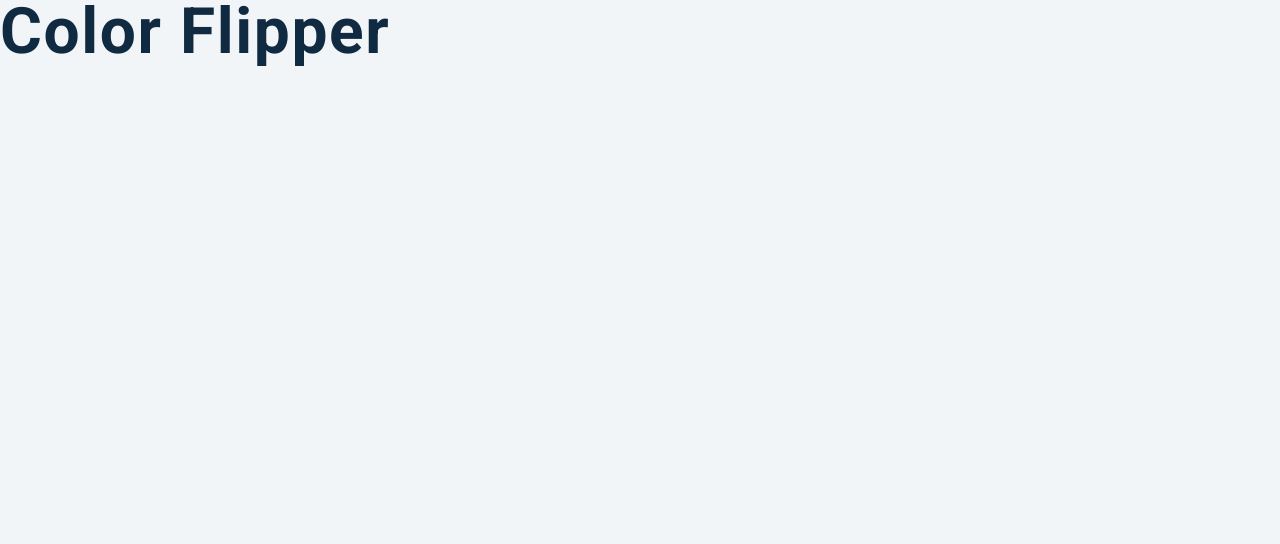
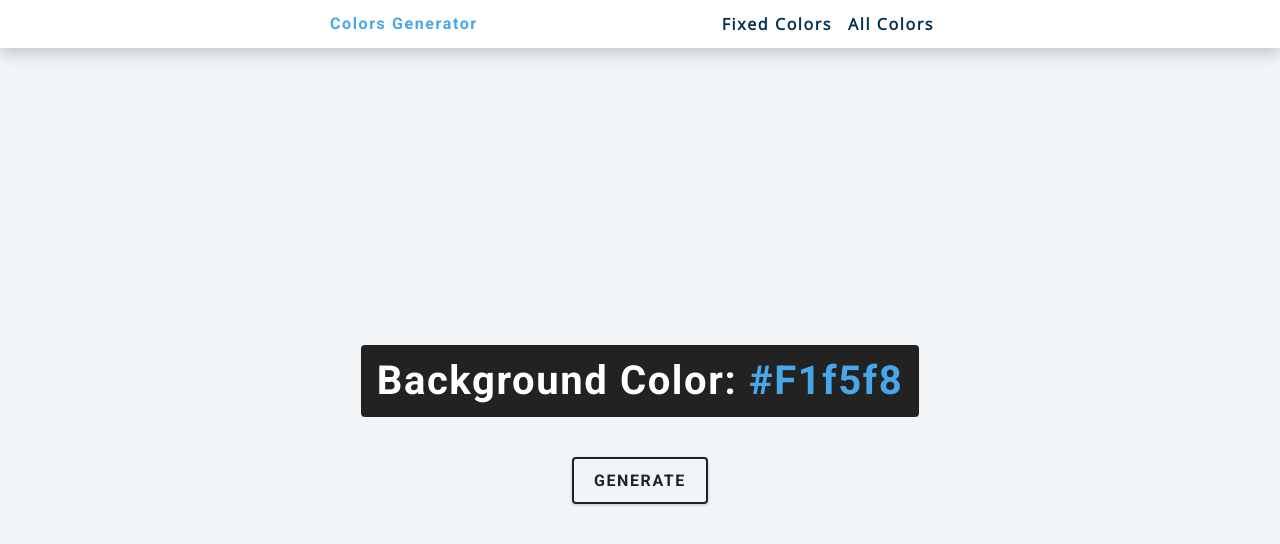
Before and after one commit to Ghevi/Javascript-projects, a plain HTML site: page flipping-color/index.html in a window 1280 px wide. Drawn offline with nearby package versions, Linux system fonts and the light colour scheme.

Commit message:
Added fixed colors section

```diff
--- a/flipping-color/app.js
+++ b/flipping-color/app.js
@@ -1 +1,12 @@
-const colors = ["green", "red", "rgba(133,122,200)", "#f15025"];
+const colors = ['blue', 'orangered', 'green', 'yellowgreen', 'rgba(133,122,200)', '#f15025'];
+
+const btn = document.getElementById('btn');
+const color = document.querySelector('.color');
+
+const getRandomNumber = () => Math.floor(Math.random() * colors.length)
+
+btn.addEventListener('click', () => {
+  const randomNumber = getRandomNumber();
+  document.body.style.backgroundColor = colors[randomNumber];
+  color.textContent = colors[randomNumber];
+})
--- a/flipping-color/index.html
+++ b/flipping-color/index.html
@@ -3,13 +3,33 @@
   <head>
     <meta charset="UTF-8" />
     <meta name="viewport" content="width=device-width, initial-scale=1.0" />
-    <title>Color Flipper || Simple</title>
+    <title>Colors Generator || Simple</title>
 
     <!-- styles -->
     <link rel="stylesheet" href="styles.css" />
   </head>
   <body>
-    <h1>color flipper</h1>
+    <nav>
+      <div class="nav-center">
+        <h4>Colors Generator</h4>
+        <ul class="nav-links">
+          <li>
+            <a href="index.html">Fixed colors</a>
+          </li>
+          <li>
+            <a href="hex.html">All colors</a>
+          </li>
+        </ul>
+      </div>
+    </nav>
+    <main>
+      <div class="container">
+        <h2>Background color: <span class="color">
+          #f1f5f8
+        </span></h2>
+        <button class="btn btn-hero" id="btn">Generate</button>
+      </div>
+    </main>
     <!-- javascript -->
     <script src="app.js"></script>
   </body>
```
Also changed, not shown: flipping-color/hex.html (+2 -2 lines).
